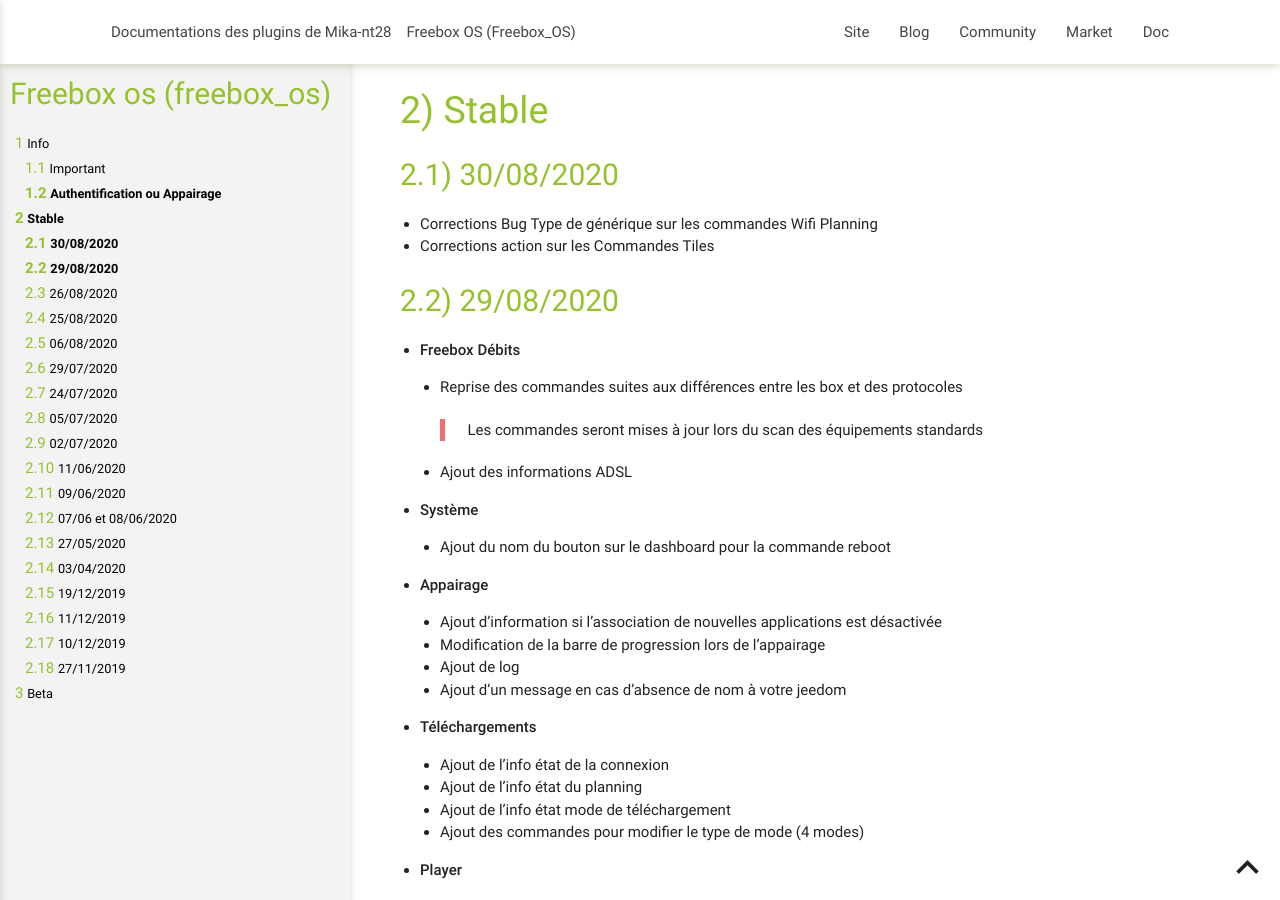
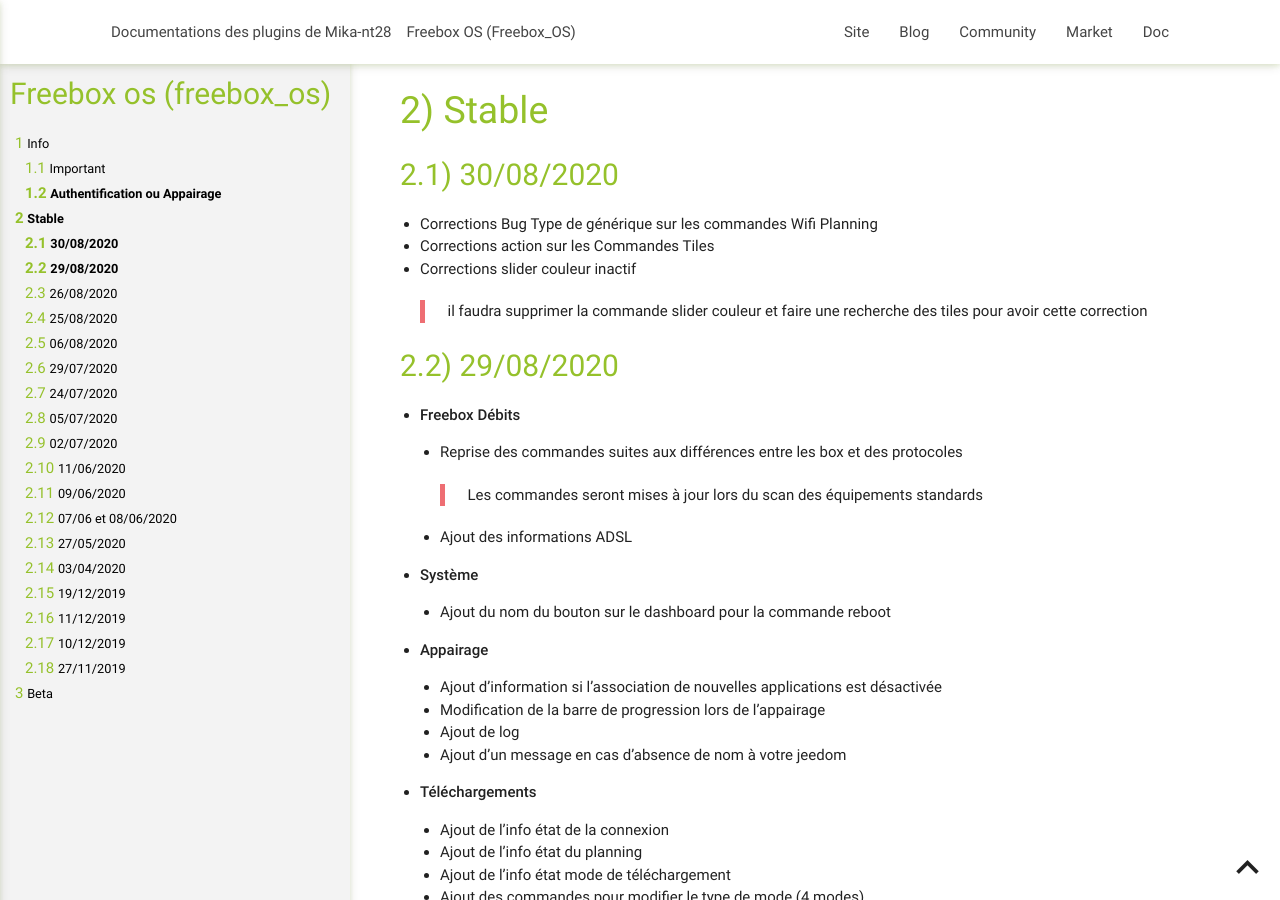
Before and after one commit to mika-nt28/Documentations, a Jekyll site: the page built from Freebox_OS/fr_FR/changelog.md, in a window 1280 px wide and 900 px high, scrolled down 345 px. Built offline with Jekyll 4.4.1, drawn with Linux system fonts in a browser that asks for light colours.

Commit message:
Changelog Freebox

```diff
--- a/Freebox_OS/fr_FR/changelog.md
+++ b/Freebox_OS/fr_FR/changelog.md
@@ -23,6 +23,8 @@
 
 - Corrections Bug Type de générique sur les commandes Wifi Planning
 - Corrections action sur les Commandes Tiles
+- Corrections slider couleur inactif
+  > il faudra supprimer la commande slider couleur et faire une recherche des tiles pour avoir cette correction
 
 ## 29/08/2020
 
```
Also changed, not shown: Freebox_OS/en_US/index.md (+1 -1 lines), Freebox_OS/es_ES/index.md (+1 -1 lines).
